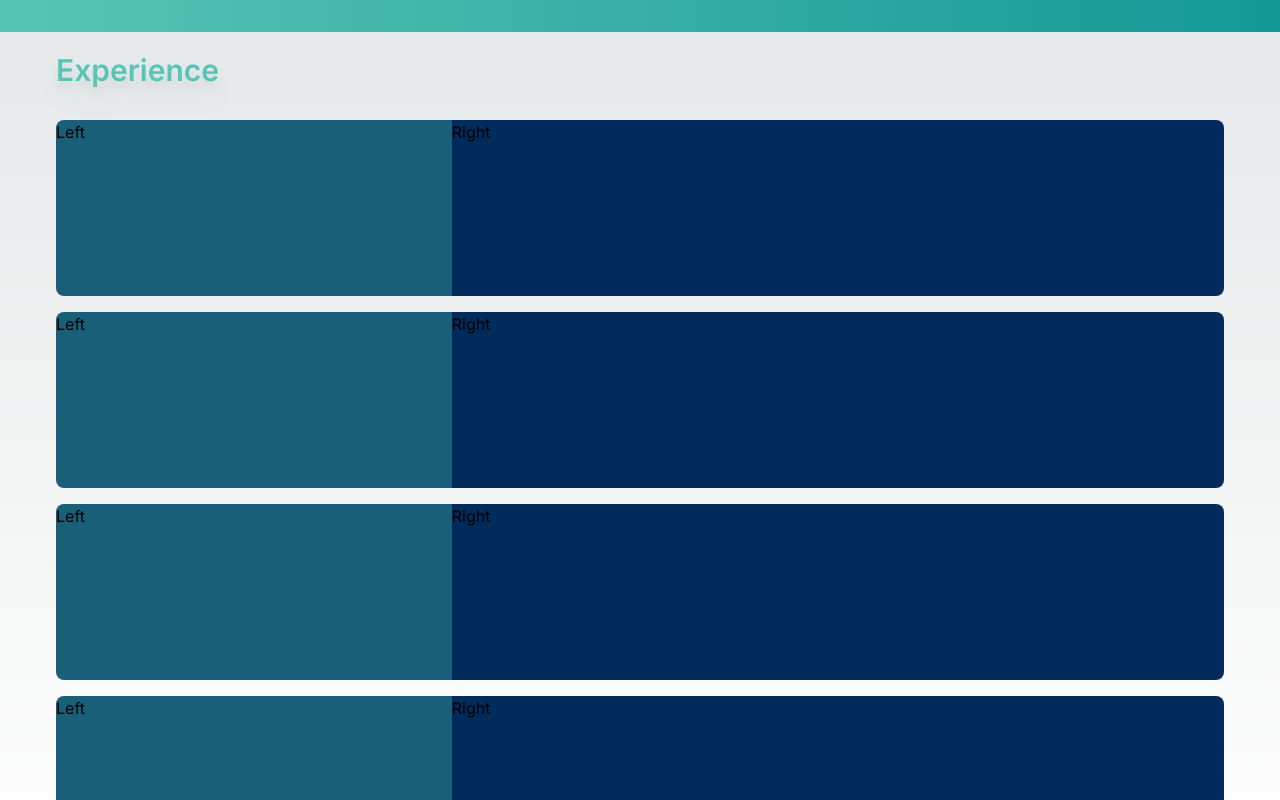
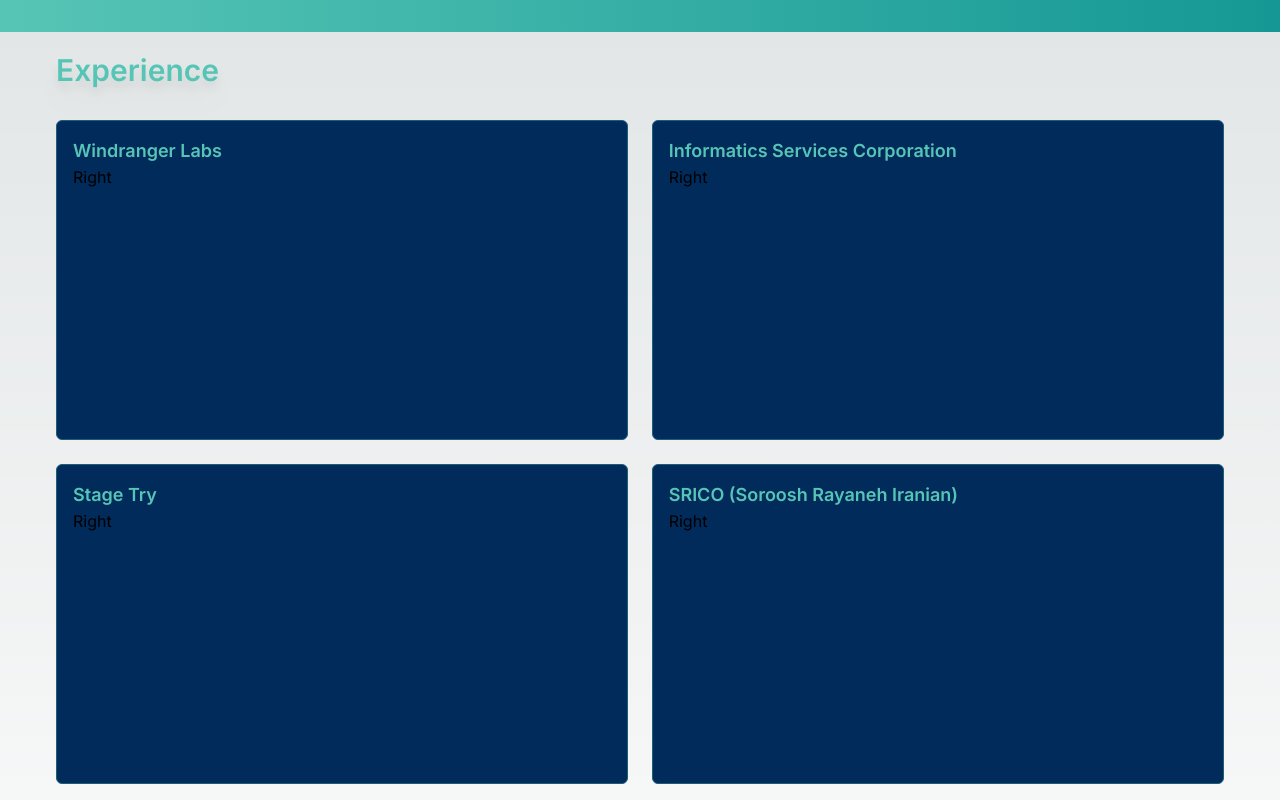
Before and after one commit to tannaz97shr/portfolio, a Next.js app: page / in a window 1280 px wide. Shown: the part 480-1280 px from the top of the page. Built offline with nearby package versions, Linux system fonts and the light colour scheme.

Commit message:
feat: optimize card for experience

```diff
--- a/src/app/page.tsx
+++ b/src/app/page.tsx
@@ -1,5 +1,6 @@
 import ExperienceSection from "@/components/ExperienceSection";
 import HeroSection from "@/components/HeroSection";
+import { experience } from "@/data/experience";
 
 export default function Home() {
   return (
@@ -9,7 +10,7 @@
         className="flex flex-col
       xl:w-[1200px] lg:w-[1000px] lg:mx-auto w-full px-4"
       >
-        <ExperienceSection />
+        <ExperienceSection experiences={experience} />
       </div>
     </main>
   );
--- a/src/components/ExperienceSection/ExperienceCard.tsx
+++ b/src/components/ExperienceSection/ExperienceCard.tsx
@@ -1,8 +1,20 @@
-function ExperienceCard() {
+import { IExperience } from "@/models/general";
+
+interface ExperienceCardProps {
+  exp: IExperience;
+}
+
+function ExperienceCard({ exp }: ExperienceCardProps) {
   return (
-    <div className="flex flex-col md:flex-row h-56 md:h-44 w-full rounded-lg overflow-hidden mb-4">
-      <div className="flex grow-[1] bg-secondary-navy">Left</div>
-      <div className="flex grow-[2] bg-primary-navy">Right</div>
+    <div
+      className="flex flex-col overflow-hidden rounded-md
+    bg-primary-navy border border-secondary-navy
+    w-full lg:w-[49%] h-80 mb-6 p-4"
+    >
+      <div className="text-lg font-semibold text-primary-teal">
+        {exp.companyName}
+      </div>
+      <div className="flex">Right</div>
     </div>
   );
 }
--- a/src/components/ExperienceSection/index.tsx
+++ b/src/components/ExperienceSection/index.tsx
@@ -1,15 +1,21 @@
+import { IExperience } from "@/models/general";
 import ExperienceCard from "./ExperienceCard";
 
-function ExperienceSection() {
+interface ExperienceSectionProps {
+  experiences: IExperience[];
+}
+
+function ExperienceSection({ experiences }: ExperienceSectionProps) {
   return (
     <>
       <div className="drop-shadow-xl text-3xl font-semibold text-primary-teal mt-5 mb-8">
         Experience
       </div>
-      <ExperienceCard />
-      <ExperienceCard />
-      <ExperienceCard />
-      <ExperienceCard />
+      <div className="flex flex-wrap justify-between">
+        {experiences.map((item: IExperience) => (
+          <ExperienceCard exp={item} key={item.id} />
+        ))}
+      </div>
     </>
   );
 }
--- a/src/data/experience.ts
+++ b/src/data/experience.ts
@@ -1,10 +1,14 @@
-export const experience = [
+import { IExperience } from "@/models/general";
+
+export const experience: IExperience[] = [
   {
+    id: "5",
     companyName: "Windranger Labs",
     startDate: "February 01, 2022 00:00:00",
     endDate: "August 01, 2023 00:00:00",
     role: "Front-End Developer",
     jobType: "Remote",
+    linkedin: "",
     description:
       "Prticipated in building Mantle token (former BitDAO). Developed new features for their websites and optimize code. Helped to manage directus CMS.",
     skills: [
@@ -19,11 +23,13 @@
     ],
   },
   {
+    id: "4",
     companyName: "Informatics Services Corporation",
     startDate: "July 01, 2021 00:00:00",
     endDate: "December 01, 2022 00:00:00",
     role: "Front-End Developer",
     jobType: "Hybrid",
+    linkedin: "",
     description:
       "Participate in building first cryptocurrency in the country for the Central Bank of Iran",
     skills: [
@@ -37,11 +43,13 @@
     ],
   },
   {
+    id: "3",
     companyName: "Stage Try",
     startDate: "March 01, 2021 00:00:00",
     endDate: "June 01, 2021 00:00:00",
     role: "Front-End Developer",
     jobType: "Remote",
+    linkedin: "",
     description:
       "A Startup creating a kind of online shop mixing the idea of video making for the products. I helped with front end side of website and mnaging pannel",
     skills: [
@@ -55,21 +63,25 @@
     ],
   },
   {
+    id: "2",
     companyName: "SRICO (Soroosh Rayaneh Iranian)",
     startDate: "January 01, 2020 00:00:00",
     endDate: "March 01, 2021 00:00:00",
     role: "Front-End Developer",
     jobType: "Hybrid",
+    linkedin: "",
     description:
       "Creating websites for scientific purposes. I developed various charts and maps and developed pannels for scientists",
     skills: ["React js", "Javascript", "REST APIs", "Webpack", "Redux"],
   },
   {
+    id: "1",
     companyName: "Rayan Gostar Novin Pardazan Bakhtar",
     startDate: "September 01, 2015 00:00:00",
     endDate: "December 01, 2019 00:00:00",
     role: "Front-End Developer",
     jobType: "On-Site",
+    linkedin: "",
     description:
       "worked closely with business leaders and monitored website performance and rectifying front-end issues.Turned design pages and specific components into HTML, CSS and Javascript.",
     skills: ["HTML", "Javascript", "CSS", "SASS"],
```
Also changed, not shown: src/models/general.tsx (+12 -0 lines).
